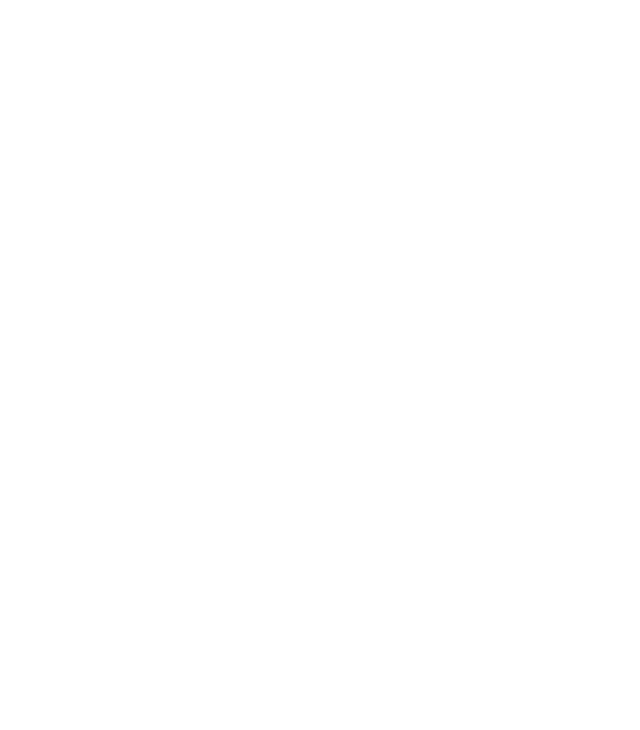
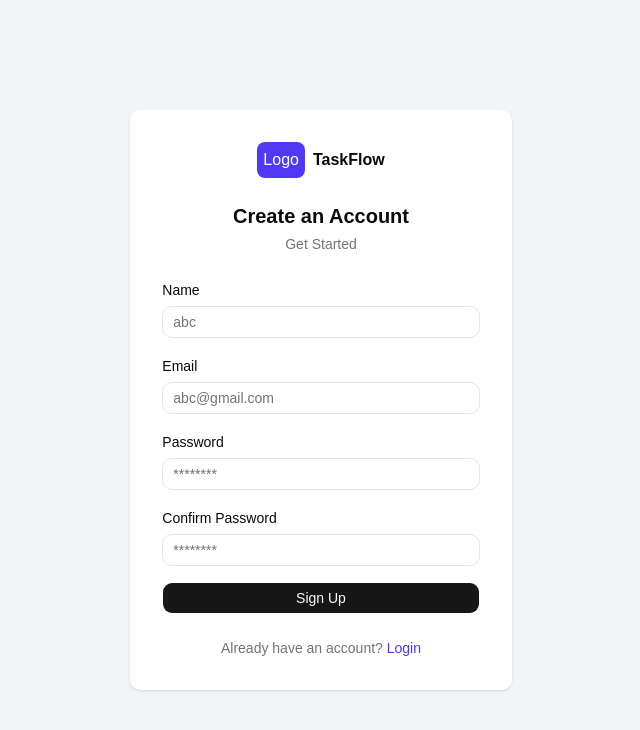
Before and after one commit to Pranish03/todo-app-react, a React (Vite) app: page /signup in a window 1280 px wide. Before the commit this address had no page. Shown: the top 730 px of the page, without its empty margins (319-959 px from the left). Built offline with nearby package versions, Linux system fonts and the light colour scheme.

Commit message:
feat: implement authentication pages and update routing for Home, Login, Signup, and Settings

```diff
--- a/src/App.jsx
+++ b/src/App.jsx
@@ -1,12 +1,18 @@
 import { Route, Routes } from "react-router";
 import './App.css'
-import { TodoPage } from "./pages/HomePage";
+import { HomePage } from "./pages/HomePage";
+import { LoginPage } from "./pages/LoginPage";
+import { SignupPage } from "./pages/SignupPage";
+import { SettingPage } from "./pages/SettingPage";
 
 function App() {
 
   return (
    <Routes>
-    <Route path="/" element={<TodoPage/>} />
+    <Route path="/" element={<HomePage/>} />
+    <Route path="/login" element={<LoginPage/>} />
+    <Route path="/signup" element={<SignupPage/>} />
+    <Route path="/setting" element={<SettingPage/>} />
    </Routes>
   );
 }
--- a/src/pages/HomePage.jsx
+++ b/src/pages/HomePage.jsx
@@ -1,11 +1,9 @@
-// import { Button } from "@/components/ui/button";
-// import { Input } from "@/components/ui/input";
 
 import { Badge } from "@/components/ui/badge";
 import { Button } from "@/components/ui/button";
+import { Link } from "react-router";
 
-//
-export function TodoPage() {
+export function HomePage() {
   return (
     <div className="p-3">
       <div className="flex item-center justify-between px-4 py-3 bg-white border-b">
@@ -45,17 +43,23 @@ export function TodoPage() {
             <div className="space-y-3">
               <div className="bg-white rounded-md p-4 shadow-sm border">
                 <h3 className="font-medium mb-1">Redesign onboarding flow</h3>
-                <p className="text-sm text-muted-foreground mb-2">Update the welcome screens and reduce steps to 3.</p>
+                <p className="text-sm text-muted-foreground mb-2">
+                  Update the welcome screens and reduce steps to 3.
+                </p>
                 <Badge className="bg-red-100 text-red-700">High</Badge>
               </div>
 
               <div className="bg-white rounded-md p-4 shadow-sm border">
-                <h3 className="font-medium mb-1">Fix payment gateway timeout</h3>
-                <p className="text-sm text-muted-foreground mb-2">Stripe webhook failing on retry after 30s.</p>
+                <h3 className="font-medium mb-1">
+                  Fix payment gateway timeout
+                </h3>
+                <p className="text-sm text-muted-foreground mb-2">
+                  Stripe webhook failing on retry after 30s.
+                </p>
                 <Badge className="bg-red-100 text-red-700">High</Badge>
               </div>
+            </div>
           </div>
-        </div>
           <div className="bg-muted/40 rounded-lg p-4">
             <div className="flex justify-between items-center mb-3">
               <h2 className="font-bold">In Progress</h2>
@@ -65,17 +69,23 @@ export function TodoPage() {
             <div className="space-y-3">
               <div className="bg-white rounded-md p-4 shadow-sm border">
                 <h3 className="font-medium mb-1">Redesign onboarding flow</h3>
-                <p className="text-sm text-muted-foreground mb-2">Update the welcome screens and reduce steps to 3.</p>
+                <p className="text-sm text-muted-foreground mb-2">
+                  Update the welcome screens and reduce steps to 3.
+                </p>
                 <Badge className="bg-red-100 text-red-700">High</Badge>
               </div>
 
               <div className="bg-white rounded-md p-4 shadow-sm border">
-                <h3 className="font-medium mb-1">Fix payment gateway timeout</h3>
-                <p className="text-sm text-muted-foreground mb-2">Stripe webhook failing on retry after 30s.</p>
+                <h3 className="font-medium mb-1">
+                  Fix payment gateway timeout
+                </h3>
+                <p className="text-sm text-muted-foreground mb-2">
+                  Stripe webhook failing on retry after 30s.
+                </p>
                 <Badge className="bg-red-100 text-red-700">High</Badge>
               </div>
+            </div>
           </div>
-        </div>
           <div className="bg-muted/40 rounded-lg p-4">
             <div className="flex justify-between items-center mb-3">
               <h2 className="font-bold">Done</h2>
@@ -85,23 +95,52 @@ export function TodoPage() {
             <div className="space-y-3">
               <div className="bg-white rounded-md p-4 shadow-sm border">
                 <h3 className="font-medium mb-1">Redesign onboarding flow</h3>
-                <p className="text-sm text-muted-foreground mb-2">Update the welcome screens and reduce steps to 3.</p>
+                <p className="text-sm text-muted-foreground mb-2">
+                  Update the welcome screens and reduce steps to 3.
+                </p>
                 <Badge className="bg-red-100 text-red-700">High</Badge>
               </div>
 
               <div className="bg-white rounded-md p-4 shadow-sm border">
-                <h3 className="font-medium mb-1">Fix payment gateway timeout</h3>
-                <p className="text-sm text-muted-foreground mb-2">Stripe webhook failing on retry after 30s.</p>
+                <h3 className="font-medium mb-1">
+                  Fix payment gateway timeout
+                </h3>
+                <p className="text-sm text-muted-foreground mb-2">
+                  Stripe webhook failing on retry after 30s.
+                </p>
                 <Badge className="bg-red-100 text-red-700">High</Badge>
               </div>
+            </div>
           </div>
         </div>
 
-
-
-
+        <div className="fixed bottom-6 left-1/2 -translate-x-1/2 bg-white rounded-full shadow-lg border px-2 py-2 flex gap-1">
+          <Link
+            to="/login"
+            className="px-4 py-2 rounded-full text-sm text-muted-foreground hover:bg-gray-100"
+          >
+            Login
+          </Link>
+          <Link
+            to="/signup"
+            className="px-4 py-2 rounded-full text-sm text-muted-foreground hover:bg-gray-100"
+          >
+            Sign up
+          </Link>
+          <Link
+            to="/"
+            className="px-4 py-2 rounded-full text-sm bg-indigo-600 text-white font-medium"
+          >
+            Home
+          </Link>
+          <Link
+            to="/settings"
+            className="px-4 py-2 rounded-full text-sm text-muted-foreground hover:bg-gray-100"
+          >
+            Settings
+          </Link>
+        </div>
       </div>
-    </div>
     </div>
   );
 }
--- a/src/pages/LoginPage.jsx
+++ b/src/pages/LoginPage.jsx
@@ -0,0 +1,37 @@
+import { Button } from "@/components/ui/button";
+import { Input } from "@/components/ui/input";
+import { Link } from "react-router";
+
+export function LoginPage() {
+  return (
+    <div className="flex items-center justify-center min-h-screen bg-gray-100">
+      <div className="bg-white rounded-lg p-8 shadow-sm max-w-sm">
+        <div className="flex items-center gap-2 justify-center mb-6">
+            <div className="bg-indigo-600 text-white rounded-md p-1.5">
+                Logo
+            </div>
+          <span className="font-semibold">TaskFlow</span>
+        </div>
+        <h1 className="text-xl font-bold text-center mb-1">Welcomeback</h1>
+        <h1 className="text-sm text-muted-foreground text-center mb-6">Sign in to continue</h1>
+
+        <div className="space-y-4">
+          <div>
+            <label className="text-sm font-medium">Email</label>
+            <Input type="email" placeholder="abc@gmail.com" className={"mt-1"}></Input>
+          </div>
+          <div>
+            <label className="text-sm font-medium">Password</label>
+            <Input type="password" placeholder="********" className={"mt-1"}></Input>
+          </div>
+          <Button className={"w-full"}>Log in</Button>
+        </div>
+
+         <p className="text-sm text-center text-muted-foreground mt-6">
+          Don't have an account?{" "}
+          <Link to="/signup" className="text-indigo-600 font-medium">Sign up</Link>
+        </p>
+      </div>
+    </div>
+  );
+}
--- /dev/null
+++ b/src/pages/SignupPage.jsx
@@ -0,0 +1,64 @@
+import { Button } from "@/components/ui/button";
+import { Input } from "@/components/ui/input";
+import { Link } from "react-router";
+
+export function SignupPage() {
+  return (
+    <div className="flex items-center justify-center min-h-screen bg-gray-100">
+      <div className="bg-white rounded-lg p-8 shadow-sm max-w-sm">
+        <div className="flex items-center gap-2 justify-center mb-6">
+          <div className="bg-indigo-600 text-white rounded-md p-1.5">Logo</div>
+          <span className="font-semibold">TaskFlow</span>
+        </div>
+        <h1 className="text-xl font-bold text-center mb-1">Create an Account</h1>
+        <h1 className="text-sm text-muted-foreground text-center mb-6">
+          Get Started
+        </h1>
+
+        <div className="space-y-4">
+
+            <div>
+                 <label className="text-sm font-medium">Name</label>
+            <Input
+              type="text"
+              placeholder="abc"
+              className={"mt-1"}
+            ></Input>
+            </div>
+          <div>
+            <label className="text-sm font-medium">Email</label>
+            <Input
+              type="email"
+              placeholder="abc@gmail.com"
+              className={"mt-1"}
+            ></Input>
+          </div>
+          <div>
+            <label className="text-sm font-medium">Password</label>
+            <Input
+              type="password"
+              placeholder="********"
+              className={"mt-1"}
+            ></Input>
+          </div>
+          <div>
+            <label className="text-sm font-medium">Confirm Password</label>
+            <Input
+              type="password"
+              placeholder="********"
+              className={"mt-1"}
+            ></Input>
+          </div>
+          <Button className={"w-full"}>Sign Up</Button>
+        </div>
+
+        <p className="text-sm text-center text-muted-foreground mt-6">
+         Already have an account?{" "}
+          <Link to="/login" className="text-indigo-600 font-medium">
+            Login
+          </Link>
+        </p>
+      </div>
+    </div>
+  );
+}
```
Also changed, not shown: src/pages/SigninPage.jsx (deleted).
